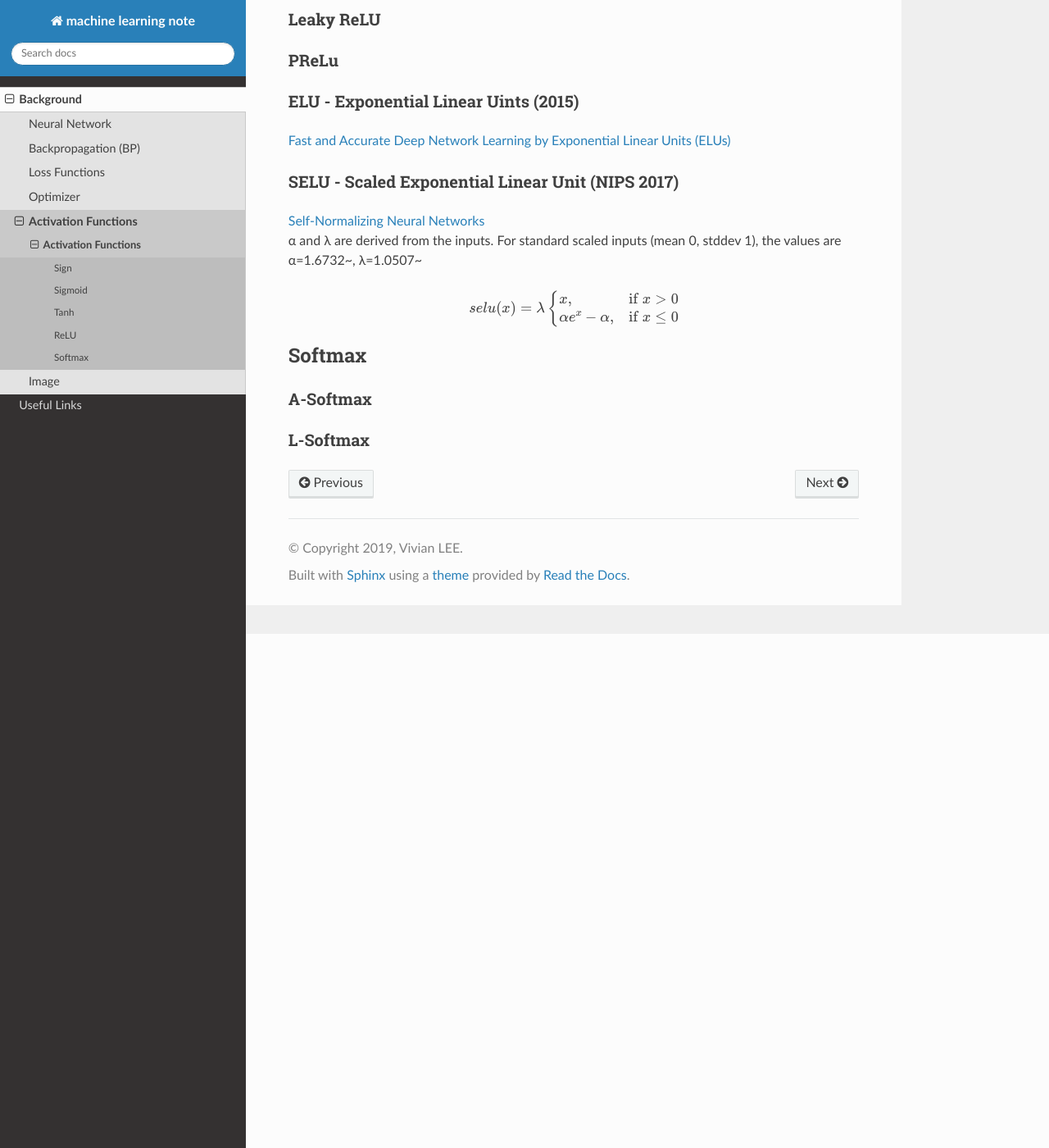
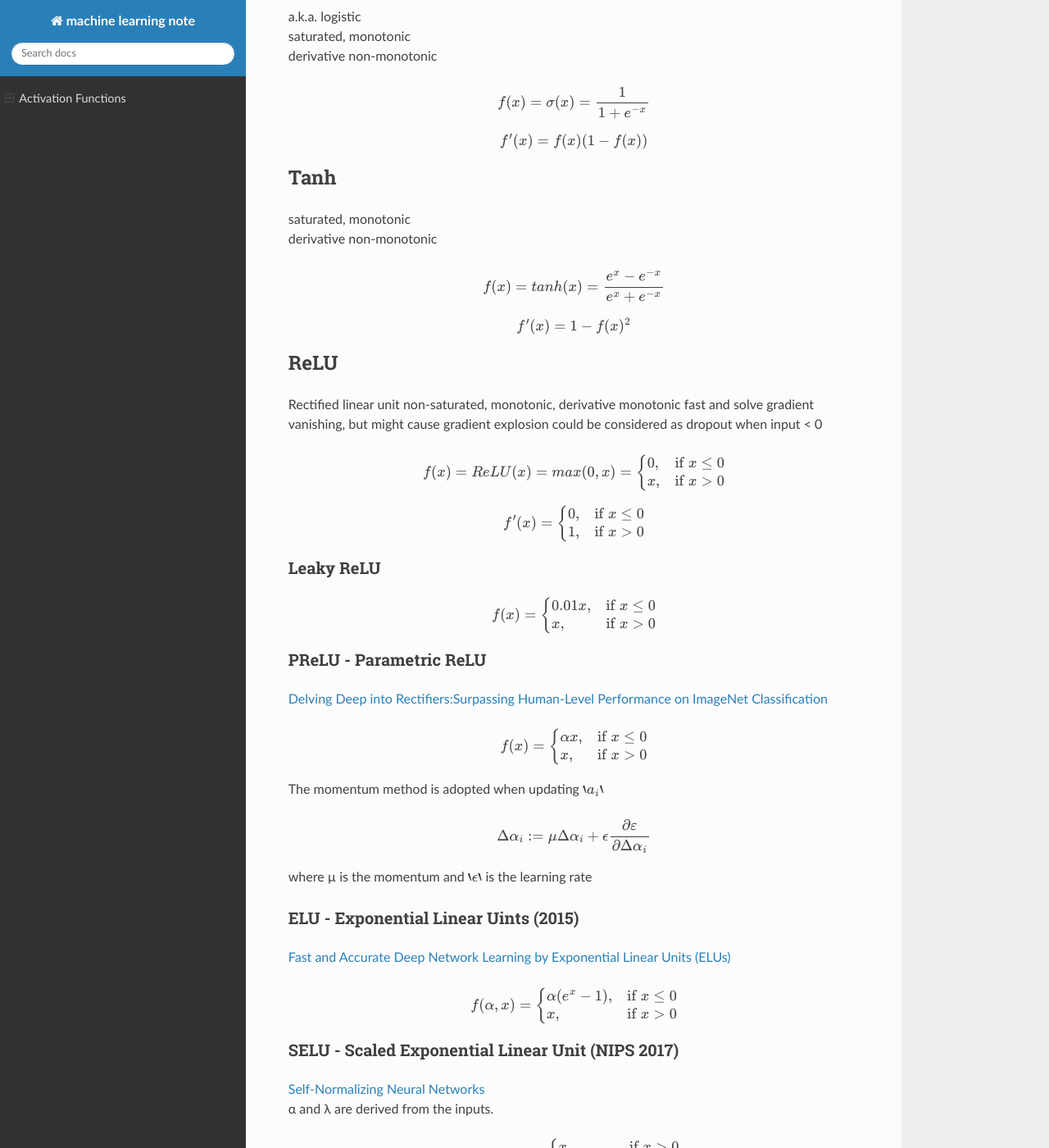
Before and after one commit to vlee-harmonicinc/machine-learning-note, a Sphinx documentation site: the page built from source/basic/activation_functions.md, in a window 1280 px wide and 1400 px high, scrolled down 627 px. Shown: the whole window at 82% size. Built offline with Sphinx 7.4.7 and the Read the Docs theme 2.0.0, drawn with Linux system fonts in a browser that asks for light colours; pages that are not in the unit, such as notebooks, are missing from menus; some of the changed text lies outside the part shown.

Commit message:
more activation functions

````diff
--- a/source/basic/activation_functions.md
+++ b/source/basic/activation_functions.md
@@ -1,32 +1,114 @@
 # Activation Functions
-## Sign
-Fully connected hash layer
+Introduce non-linearity into the output of a neuron
+## Step
+```math
+    step(x)= \lambda
+\begin{cases}
+    0             , & \text{if } x< 0\\
+    0.5           , & \text{if } x= 0\\
+    1             , & \text{if } x\> 0
+\end{cases}
+```
+could be used for hash layer
+## Signum
+```math
+    sign(x)= \lambda
+\begin{cases}
+    -1            , & \text{if } x< 0\\
+    0             , & \text{if } x= 0\\
+    1             , & \text{if } x\> 0
+\end{cases}
+```
+could be used for hash layer
 ## Sigmoid
-	saturated
+a.k.a. logistic
+saturated, monotonic
+derivative non-monotonic
+```math
+f(x)=\sigma(x)=\dfrac{1}{1+e^{-x}}
+```
+```math
+f'(x)=f(x)(1-f(x))
+```
 ## Tanh
-	saturated
+saturated, monotonic
+derivative non-monotonic
+```math
+f(x)=tanh(x)=\dfrac{e^x-e^{-x}}{e^x+e^{-x}}
+```
+```math
+f'(x)=1-f(x)^2
+```
 ## ReLU
-non-saturated
+Rectified linear unit
+non-saturated, monotonic, derivative monotonic
 fast and solve gradient vanishing, but might cause gradient explosion
 could be considered as dropout when input < 0
+```math
+f(x) = ReLU(x) = max(0,x) =
+\begin{cases}
+    0            , & \text{if } x\leq 0\\
+    x             , & \text{if } x> 0
+\end{cases}
+```
+```math
+f'(x) =
+\begin{cases}
+    0            , & \text{if } x\leq 0\\
+    1             , & \text{if } x> 0
+\end{cases}
+
+```
 ### Leaky ReLU
-### PReLu
+```math
+f(x) =
+\begin{cases}
+    0.01x         , & \text{if } x\leq 0\\
+    x             , & \text{if } x> 0
+\end{cases}
+```
+### PReLU - Parametric ReLU
+[Delving Deep into Rectifiers:Surpassing Human-Level Performance on ImageNet Classification](https://arxiv.org/abs/1502.01852)
+```math
+f(x) =
+\begin{cases}
+    \alpha x      , & \text{if } x\leq 0\\
+    x             , & \text{if } x> 0
+\end{cases}
+```
+The momentum method is adopted when updating ``$`a_i`$``
+```math
+\Delta\alpha_i := \mu\Delta\alpha_i+\epsilon\dfrac{\partial\varepsilon}{\partial\Delta\alpha_i}
+```
+where µ is the momentum and ``$`\epsilon`$`` is the learning rate
 ### ELU - Exponential Linear Uints  (2015)
 [Fast and Accurate Deep Network Learning by Exponential Linear Units (ELUs)](https://arxiv.org/abs/1511.07289)
+```math
+f(\alpha,x)=
+\begin{cases}
+    \alpha (e^x-1) , & \text{if } x\leq 0\\
+    x              , & \text{if } x> 0
+\end{cases}
+```
 ### SELU - Scaled Exponential Linear Unit (NIPS 2017)
 [Self-Normalizing Neural Networks](https://arxiv.org/abs/1706.02515)
 α and λ are derived from the inputs.
-For standard scaled inputs (mean 0, stddev 1), the values are α=1.6732~, λ=1.0507~
 ```math
     selu(x)= \lambda
 \begin{cases}
     x                , & \text{if } x> 0\\
     \alpha e^x-\alpha, & \text{if } x\leq 0
 \end{cases}
-
 ```
+For standard scaled inputs (mean 0, stddev 1), the values are α=1.6732~, λ=1.0507~
 
 
 ## Softmax
+mapping multiple neruals output to \[0,1]
+could be used for classification (each output is probability)
+```math
+f_i(x)=\dfrac{e^{x_i}}{\Sigma^J_{j=1} e^{x_j}}
+```
+where J is the number of neruals in the layer
 ### A-Softmax
 ### L-Softmax
--- a/source/conf.py
+++ b/source/conf.py
@@ -34,6 +34,7 @@
     'recommonmark',
     'sphinx.ext.autosectionlabel', # Auto-generate section labels.
 #     'sphinx.ext.imgmath',
+#     'sphinx.ext.mathjax',
 ]
 
 # Prefix document path to section labels, otherwise autogenerated labels would look like 'heading'
@@ -99,9 +100,11 @@
 
 def setup(app):
     app.add_config_value('recommonmark_config', {
+            'enable_auto_toc_tree': True,
+#             'auto_toc_tree_section': 'Contents',
+            'enable_math': True,
+            'enable_inline_math': True,
+            'enable_eval_rst': True,
 #             'url_resolver': lambda url: github_doc_root + url,
-            'enable_auto_toc_tree': True,
-            'enable_math': True,
-#             'auto_toc_tree_section': 'Contents',
             }, True)
     app.add_transform(AutoStructify)
````
Also changed, not shown: source/basic/neural_network.md (renamed from source/basic/background.md, +3 -6 lines), source/index.md (+9 -1 lines).
